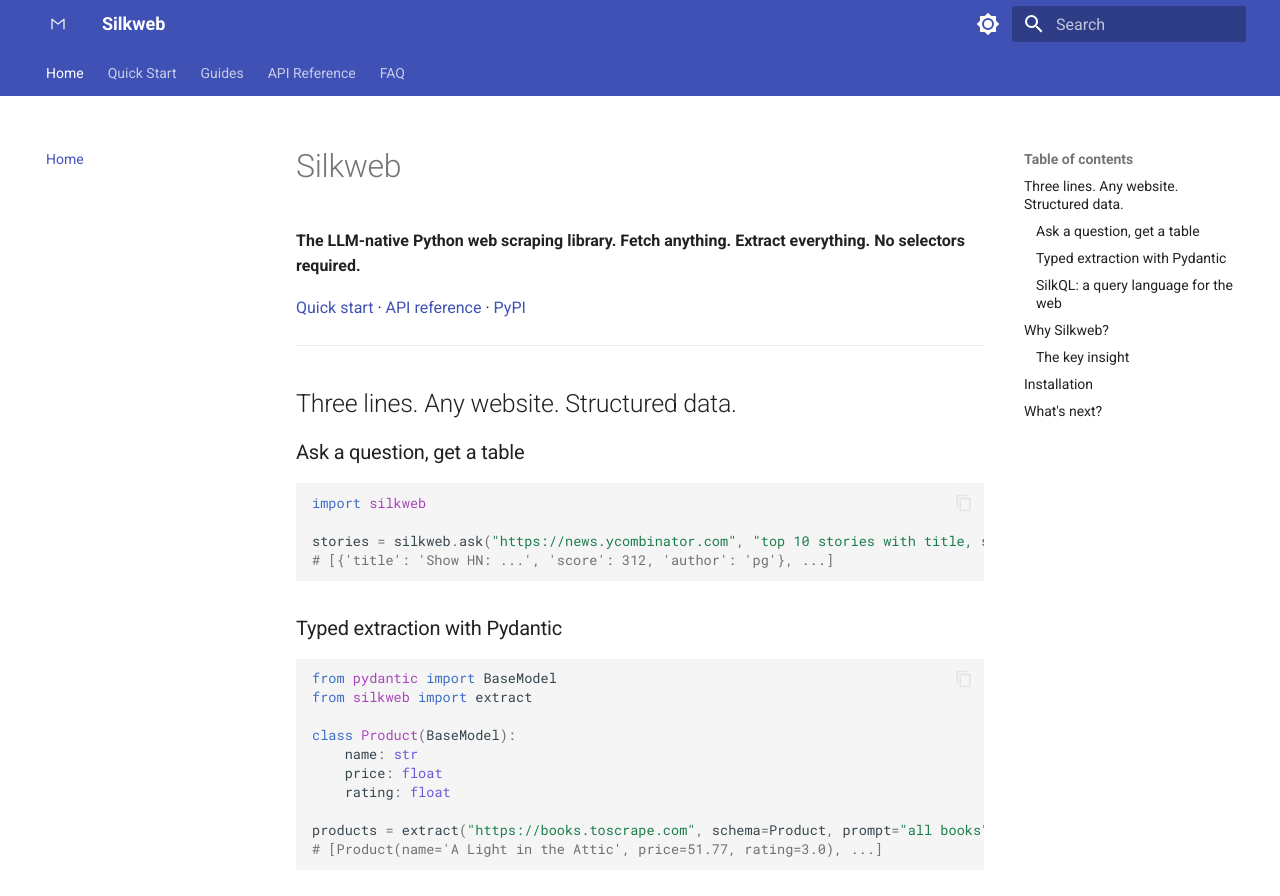
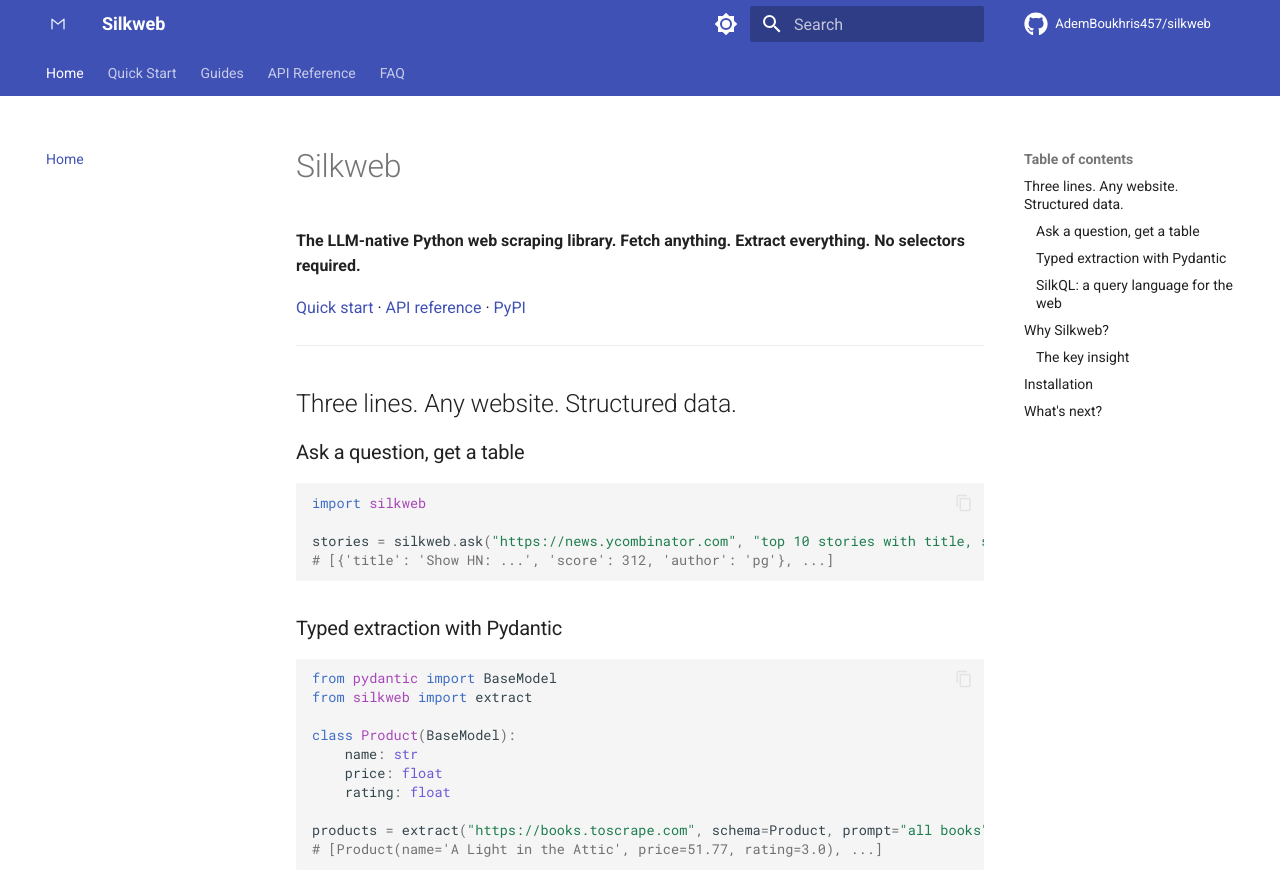
Before and after one commit to AdemBoukhris457/silkweb, an MkDocs documentation site: the page built from docs/index.md, in a window 1280 px wide and 900 px high. Shown: the top 896 px of the window. Built offline with MkDocs 1.6.1 and Material for MkDocs 9.7.7, drawn with Linux system fonts in a browser that asks for light colours; comment, search, counter and statistics services are not loaded; part of the change alters nothing that is shown.

Commit message:
ci: add GitHub Pages workflow for documentation

```diff
--- a/mkdocs.yml
+++ b/mkdocs.yml
@@ -1,11 +1,11 @@
 site_name: Silkweb
 site_description: The LLM-native Python web scraping library
 site_author: Silkweb contributors
-site_url: https://pypi.org/project/silkweb/
+# Canonical URL for the published docs site (GitHub Pages project site).
+site_url: https://ademboukhris457.github.io/silkweb/
 
-# Uncomment when you have a public repository URL (match pyproject [project.urls] Repository).
-# repo_url: https://github.com/your-org/silkweb
-# repo_name: your-org/silkweb
+repo_url: https://github.com/AdemBoukhris457/silkweb
+repo_name: AdemBoukhris457/silkweb
 
 copyright: Copyright &copy; Silkweb contributors
 
```
Also changed, not shown: 1 other file.
